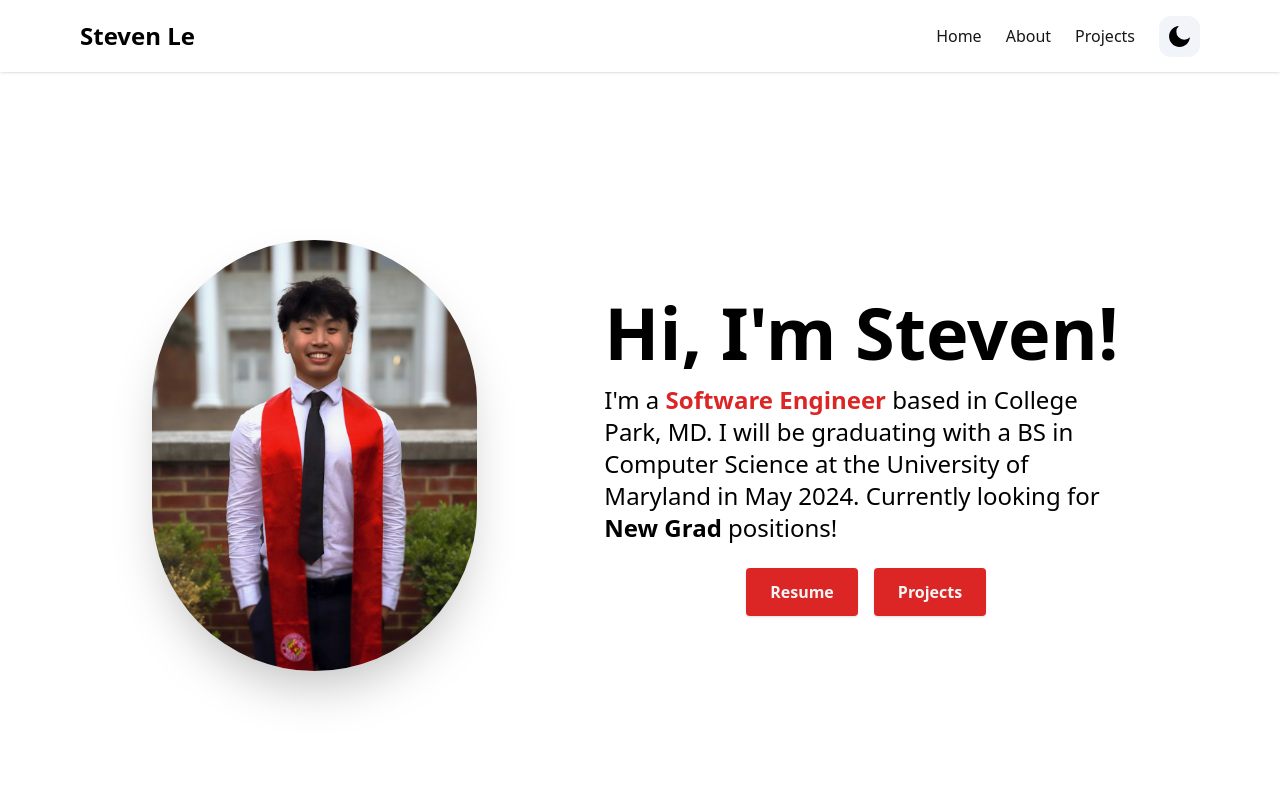
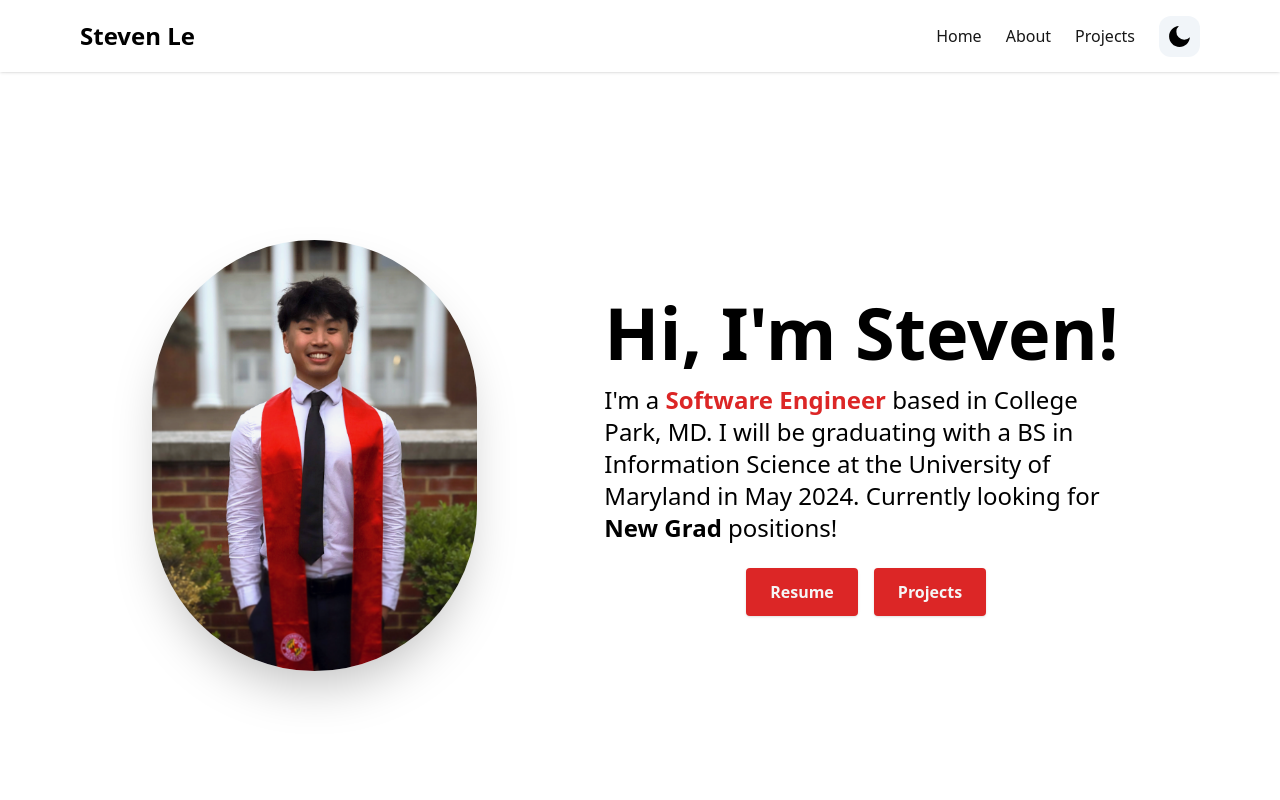
Before and after one commit to stevl3/portfolio, a Next.js app: page / in a window 1280 px wide. Shown: the top 800 px of the page. Built offline with nearby package versions, Linux system fonts and the light colour scheme.

Commit message:
Update info

```diff
--- a/components/HeroSection.tsx
+++ b/components/HeroSection.tsx
@@ -27,7 +27,7 @@ const HeroSection = () => {
               Software Engineer{" "}
             </span>
             based in College Park, MD. I will be graduating with a BS in
-            Computer Science at the University of Maryland in May 2024.
+            Information Science at the University of Maryland in May 2024.
             Currently looking for <span className="font-bold">New Grad</span>{" "}
             positions!
           </p>
```
